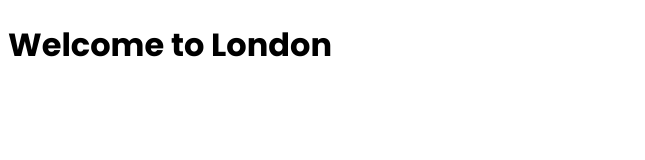
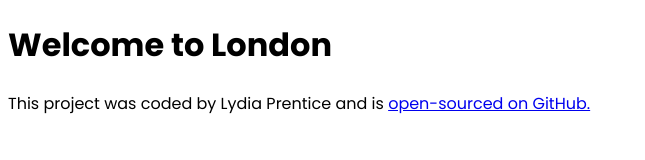
Before and after one commit to Lydia1596/responsive-add-on-project, a plain HTML site: page index.html in a window 1280 px wide. Shown: the whole page, without its empty margins (0-645 px from the left). Drawn offline with Linux system fonts and the light colour scheme.

Commit message:
Added footer with link to GitHub repository

```diff
--- a/index.html
+++ b/index.html
@@ -14,5 +14,14 @@
   </head>
   <body>
     <h1>Welcome to London</h1>
+
+    <footer>
+      This project was coded by Lydia Prentice and is
+      <a
+        href="https://github.com/Lydia1596/responsive-add-on-project"
+        target="_blank"
+        >open-sourced on GitHub.</a
+      >
+    </footer>
   </body>
 </html>
--- a/src/styles.css
+++ b/src/styles.css
@@ -1,3 +1,6 @@
 h1 {
   font-family: "Poppins", sans-serif;
 }
+footer {
+  font-family: "Poppins", sans-serif;
+}
```
